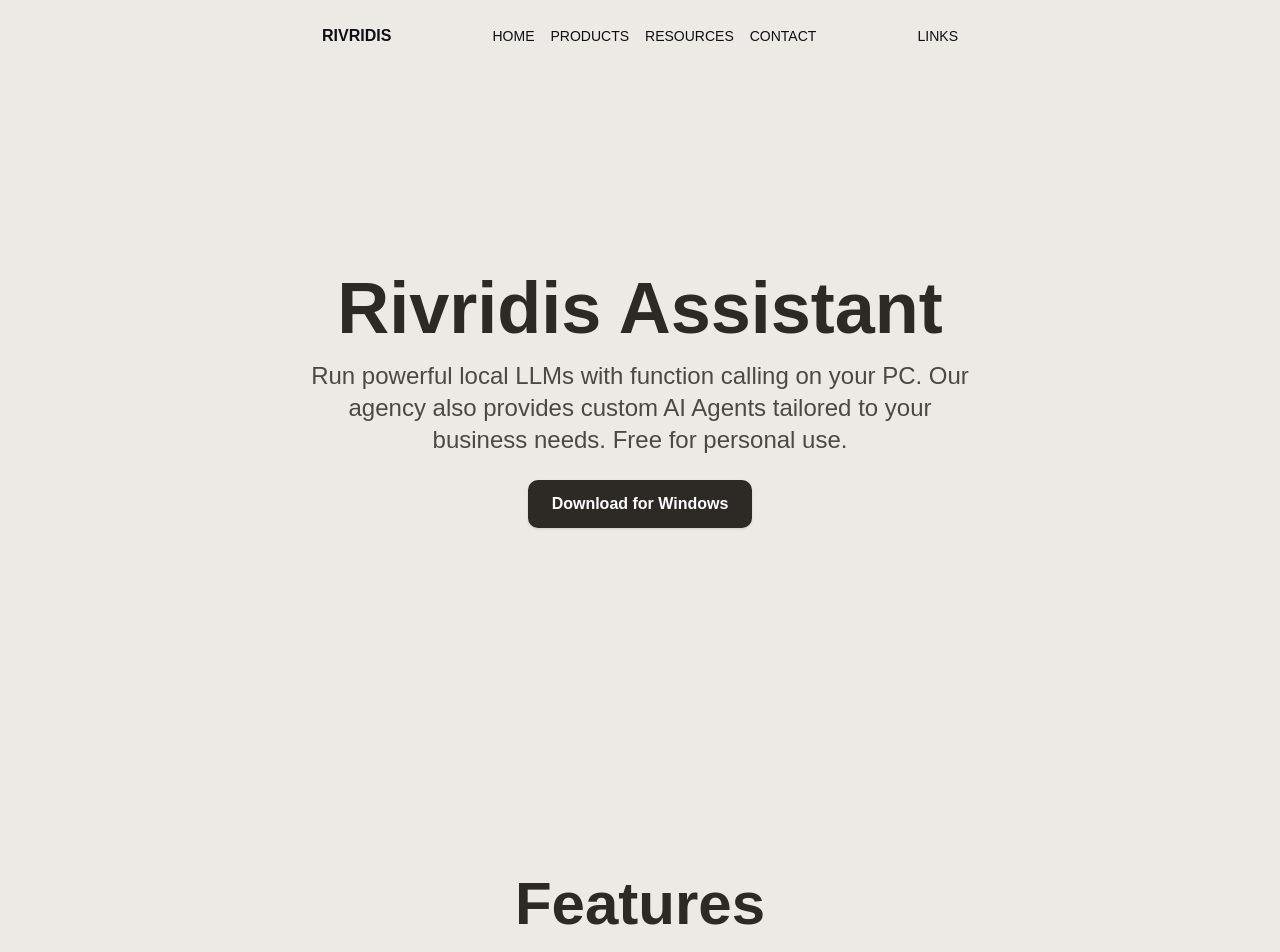
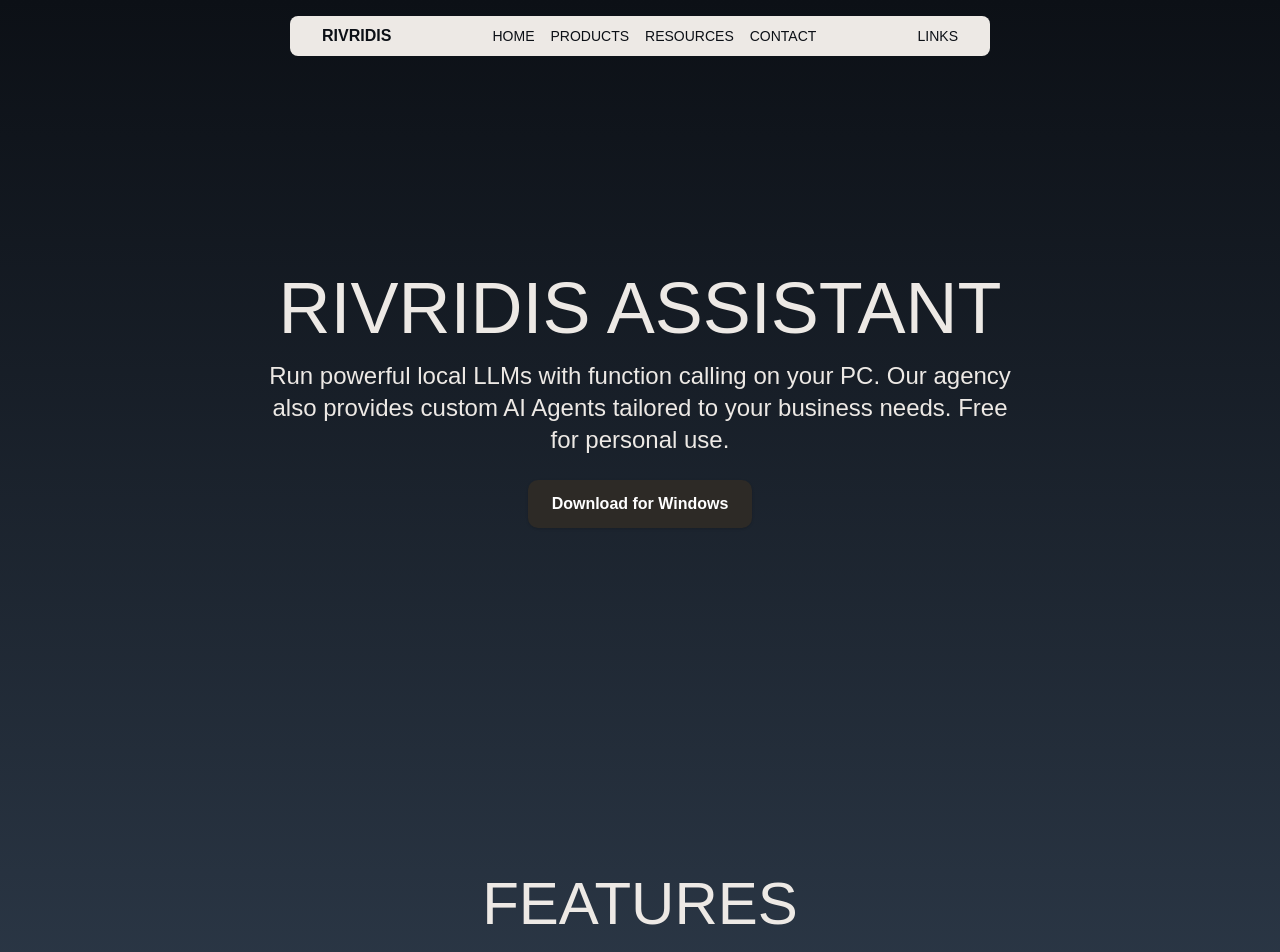
Before and after one commit to Rivridis/rivridis-website, a Next.js app: page /rivridis-assistant in a window 1280 px wide. Shown: the top 952 px of the page. Built offline with nearby package versions, Linux system fonts and the light colour scheme.

Commit message:
colour changes

```diff
--- a/src/app/contact/page.js
+++ b/src/app/contact/page.js
@@ -32,7 +32,7 @@
     }
 
     return (
-        <div className="flex flex-col min-h-screen bg-[#ede9e5]">
+        <div className="flex flex-col min-h-screen bg-[#5C7694]">
 
             <div className="w-full fixed top-0 left-0 z-50">
                 <Navbar />
--- a/src/app/products/page.js
+++ b/src/app/products/page.js
@@ -10,7 +10,7 @@
 
 export default function Home() {
   return (
-    <div className="flex flex-col min-h-screen bg-[#ede9e5]">
+    <div className="flex flex-col min-h-screen bg-[#5C7694]">
           {/* Navbar */}
           <div className="w-full fixed top-0 left-0 z-50">
             <Navbar />
--- a/src/app/rivridis-assistant/page.js
+++ b/src/app/rivridis-assistant/page.js
@@ -11,15 +11,15 @@
 
 export default function Home() {
   return (
-    <div className="flex flex-col min-h-screen bg-[#ede9e5]">
+    <div className="flex flex-col min-h-screen bg-linear-to-t to-[#0C1016] from-[#6885a6]">
               {/* Navbar */}
               <div className="w-full fixed top-0 left-0 z-50">
                 <Navbar />
               </div>
-              <main className="flex flex-col items-center justify-center flex-1 px-4">
-                        <section id ="top" className="text-center max-w-2xl  min-h-screen items-center justify-center flex flex-col">
-                          <h1 className="text-7xl font-bold mb-4 text-[#2d2a26]">Rivridis Assistant</h1>
-                          <p className="text-2xl text-[#4b4845] mb-6">
+              <main className="flex flex-col items-center justify-center flex-1">
+                        <section id ="top" className="text-center max-w-3xl  min-h-screen items-center justify-center flex flex-col">
+                          <h1 className="text-7xl mb-4 text-[#ede9e5]">RIVRIDIS ASSISTANT</h1>
+                          <p className="text-2xl text-[#ede9e5] mb-6">
                           Run powerful local LLMs with function calling on your PC. Our agency also provides custom AI Agents tailored to your business needs. Free for personal use.
                           </p>
                           <Link href="https://github.com/Rivridis/Assistant-Client" className="inline-block bg-[#2d2a26] text-white px-6 py-3 rounded-lg font-semibold shadow hover:bg-[#4b4845] transition">
@@ -28,8 +28,8 @@
                         </section>
                         {/* Features Section */}
                 <section className="text-center max-w-2xl mb-16 min-h-screen items-center justify-center flex flex-col">
-                  <h2 className="text-6xl font-bold mb-4 text-[#2d2a26]">Features</h2>
-                  <p className="text-2xl text-[#4b4845] mb-8">
+                  <h2 className="text-6xl  mb-4 text-[#ede9e5]">FEATURES</h2>
+                  <p className="text-2xl text-[#ede9e5] mb-8">
                     Unlock powerful capabilities designed to boost your productivity and streamline your workflow.
                   </p>
                   <div className="grid grid-cols-1 sm:grid-cols-2 gap-8 w-full">
--- a/src/app/stories/page.js
+++ b/src/app/stories/page.js
@@ -4,7 +4,7 @@
 
 export default function Home() {
     return (
-        <main className="flex flex-col min-h-screen bg-[#ede9e5]">
+        <main className="flex flex-col min-h-screen bg-[#5C7694]">
             <div className="w-full fixed top-0 left-0 z-50">
                 <Navbar />
             </div>
```
